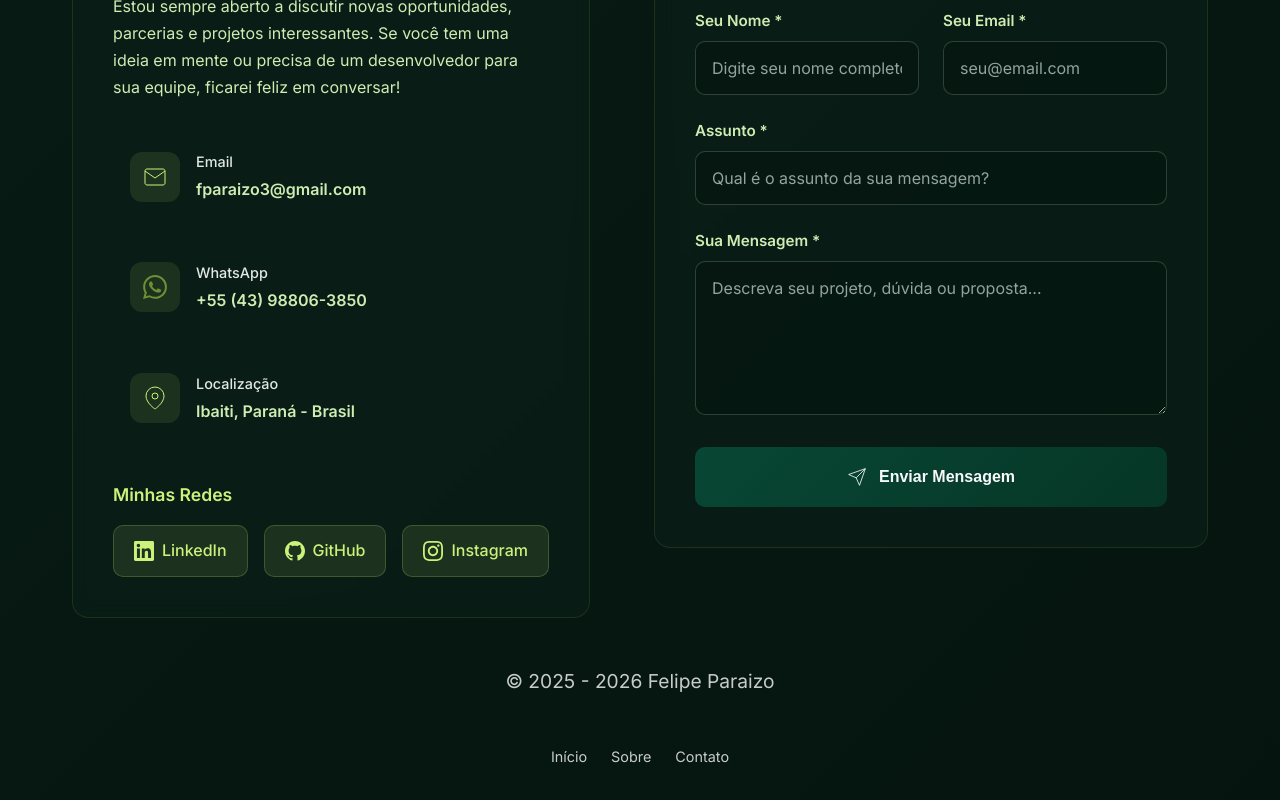
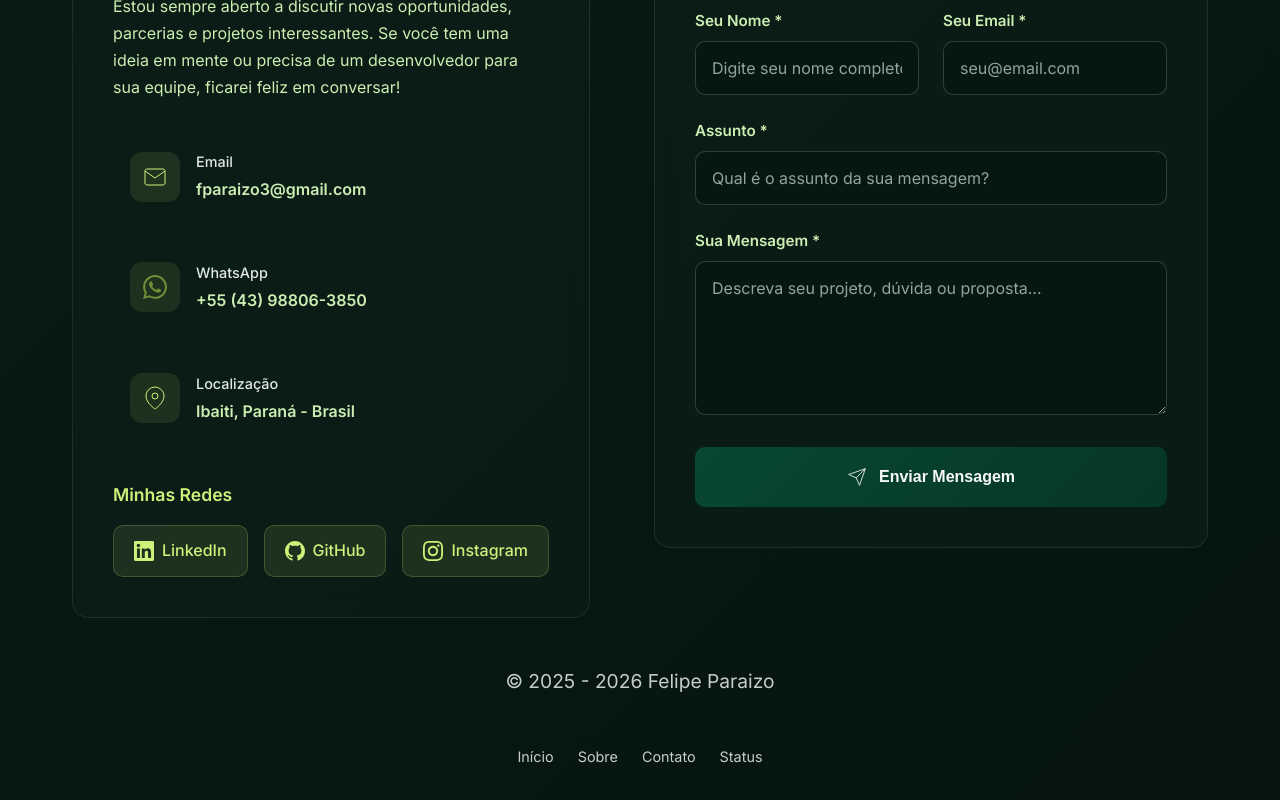
Before and after one commit to Fparaiz0/clone-tabnews, a Next.js app: page / in a window 1280 px wide. Shown: the part 5357-6157 px from the top of the page. Built offline with nearby package versions, Linux system fonts and the light colour scheme.

Commit message:
feat: add link status for footer

```diff
--- a/components/Footer.js
+++ b/components/Footer.js
@@ -1,15 +1,19 @@
 import React from "react";
+import Link from "next/link";
 
 const Footer = () => {
   return (
     <footer className="footer">
       <div className="container">
         <p>&copy; 2025 - {new Date().getFullYear()} Felipe Paraizo</p>
-        <div className="footer-links">
+        <nav className="footer-links">
           <a href="#home">Início</a>
           <a href="#about">Sobre</a>
           <a href="#contact">Contato</a>
-        </div>
+          <Link href="/status" className="link-item">
+            Status
+          </Link>
+        </nav>
       </div>
 
       <style jsx>{`
@@ -33,13 +37,13 @@ const Footer = () => {
           gap: 1.5rem;
         }
 
-        .footer-links a {
+        .footer-links :global(a) {
           color: var(--light);
           text-decoration: none;
           transition: color 0.3s ease;
         }
 
-        .footer-links a:hover {
+        .footer-links :global(a:hover) {
           color: var(--primary);
         }
       `}</style>
```
